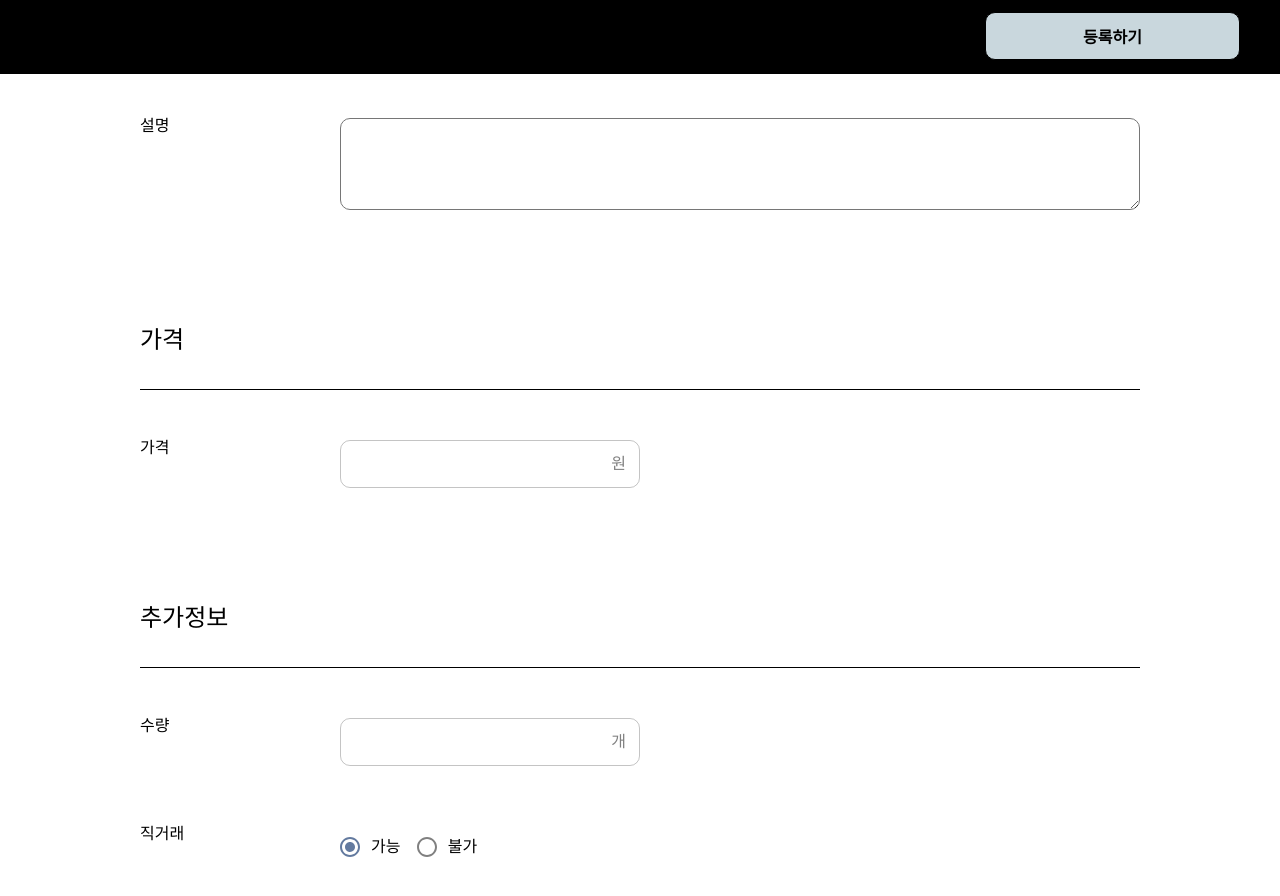
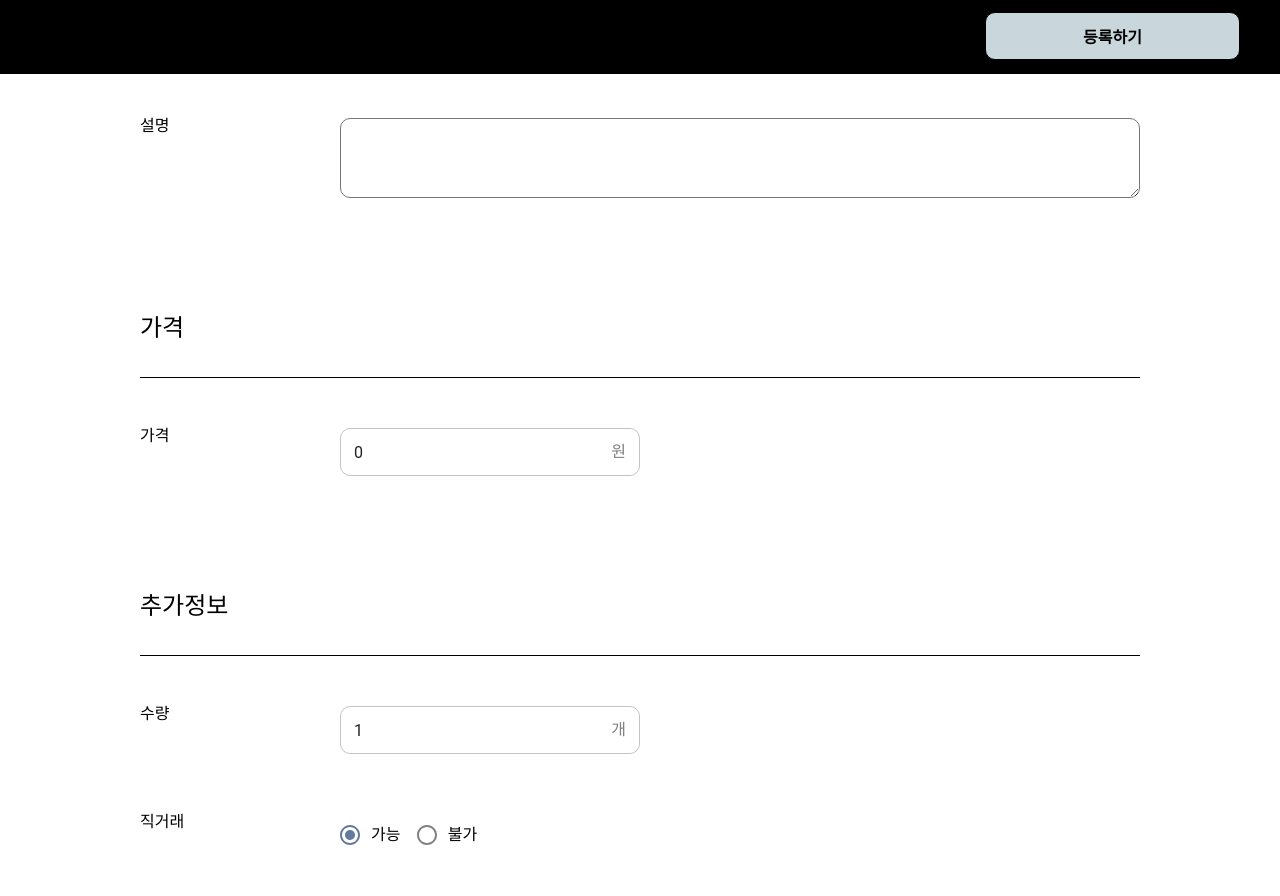
Before and after one commit to j1-y00n/JJJ-web, a React (Create React App) app in the folder JJJ-Web/: page /createUsedProduct in a window 1280 px wide. Shown: the part 726-1622 px from the top of the page. Built offline with nearby package versions, Linux system fonts and the light colour scheme; what fast-shuffle would draw is missing.

Commit message:
240815 cart, createUsedProduct 수량 및 가격 수정, 글자수 제한

```diff
--- a/JJJ-Web/src/pages/Cart.tsx
+++ b/JJJ-Web/src/pages/Cart.tsx
@@ -63,12 +63,19 @@ export default function Cart() {
   const { count, setCounter, increaseCounter, decreaseCounter } = useCounter(1);
   const handleChange = (e: React.ChangeEvent<HTMLInputElement>) => {
     const value = e.target.value;
-    const numericValue = value.replace(/\D/g, '');
+    const numericValue = value.replace(/\D/g, ''); // 숫자 이외의 값 제거
 
-    if (numericValue === '' || Number(numericValue) < 1) {
-      setCounter(1);
+    if (numericValue === '') {
+      setCounter(0); // 빈 문자열일 경우 0으로 설정
     } else {
       setCounter(Number(numericValue));
+    }
+  };
+
+  // 포커스 잃을 때 유효성 검사
+  const handleBlur = () => {
+    if (count < 1) {
+      setCounter(1); // 숫자가 1보다 작으면 1로 고정
     }
   };
 
@@ -98,6 +105,7 @@ export default function Cart() {
                     type='text'
                     value={count}
                     onChange={handleChange}
+                    onBlur={handleBlur}
                     InputProps={{
                       sx: {
                         padding: '0 !important', // Apply !important to padding
--- a/JJJ-Web/src/pages/CreateUsedProduct.tsx
+++ b/JJJ-Web/src/pages/CreateUsedProduct.tsx
@@ -42,6 +42,42 @@ export default function CreateUsedProduct() {
     handleInputChange: detailInputChange,
   } = useInput('');
 
+  // 가격(number만 입력가능)
+  const [price, setPrice] = useState<number>(0);
+
+  const handlePriceChange = (e: React.ChangeEvent<HTMLInputElement>) => {
+    const value = e.target.value;
+    const numericValue = value.replace(/\D/g, ''); // 숫자 이외의 값 제거
+
+    if (numericValue === '') {
+      setPrice(0); // 빈 문자열일 경우 0으로 설정
+    } else {
+      setPrice(Number(numericValue));
+    }
+  };
+
+  // 수량(number만 입력 가능)
+  const [quantity, setQuantity] = useState<number>(1);
+
+  const handleQuantityChange = (e: React.ChangeEvent<HTMLInputElement>) => {
+    const value = e.target.value;
+    const numericValue = value.replace(/\D/g, ''); // 숫자 이외의 값 제거
+
+    if (numericValue === '') {
+      setQuantity(0); // 빈 문자열일 경우 0으로 설정
+    } else {
+      setQuantity(Number(numericValue));
+    }
+  };
+
+  // 포커스 잃을 때 유효성 검사
+  const handleQuantityBlur = () => {
+    if (quantity < 1) {
+      setQuantity(1); // 숫자가 1보다 작으면 1로 고정
+    }
+  };
+
+
   return (
     <div className='flex__container'>
       <form>
@@ -57,7 +93,13 @@ export default function CreateUsedProduct() {
                 </div>
                 <div className={styles.name__container}>
                   <div className={styles.inner__title}>상품명</div>
-                  <input type='text' value={title} onChange={titleInputChange} className={styles.title__input} />
+                  <input
+                    type='text'
+                    className={styles.title__input}
+                    value={title}
+                    onChange={titleInputChange}
+                    maxLength={20}
+                  />
                 </div>
                 <div className={styles.condition__container}>
                   <div className={styles.inner__title}>상품 상태</div>
@@ -102,10 +144,11 @@ export default function CreateUsedProduct() {
                   <div className={styles.inner__title}>설명</div>
                   <textarea
                     name='detailContent'
-                    rows={6}
+                    className={styles.detail__input}
                     value={detail}
                     onChange={detailInputChange}
-                    className={styles.detail__input}
+                    rows={3}
+                    maxLength={100}
                   ></textarea>
                 </div>
               </div>
@@ -124,6 +167,8 @@ export default function CreateUsedProduct() {
                         <Typography sx={{ color: 'grey' }}>원</Typography>
                       </InputAdornment>}
                       aria-describedby="outlined-weight-helper-text"
+                      value={price}
+                      onChange={handlePriceChange}
                       sx={{ height: '48px' }}
                     />
                   </FormControl>
@@ -146,6 +191,9 @@ export default function CreateUsedProduct() {
                       </InputAdornment>}
                       aria-describedby="outlined-weight-helper-text"
                       sx={{ height: '48px' }}
+                      value={quantity}
+                      onChange={handleQuantityChange}
+                      onBlur={handleQuantityBlur}
                     />
                   </FormControl>
                 </div>
--- a/JJJ-Web/src/styles/pages/CreateUsedProduct.module.css
+++ b/JJJ-Web/src/styles/pages/CreateUsedProduct.module.css
@@ -54,6 +54,8 @@
   width: 800px;
   border: 1px solid grey;
   border-radius: var(--border-radius);
+  font-size: var(--font-size-regular);
+  padding: 0 12px;
 }
 
 .title__input:focus {
@@ -75,6 +77,8 @@
 .detail__input {
   width: 800px;
   border-radius: var(--border-radius);
+  font-size: var(--font-size-regular);
+  padding: 12px 12px;
 }
 
 .detail__input:focus {
```
